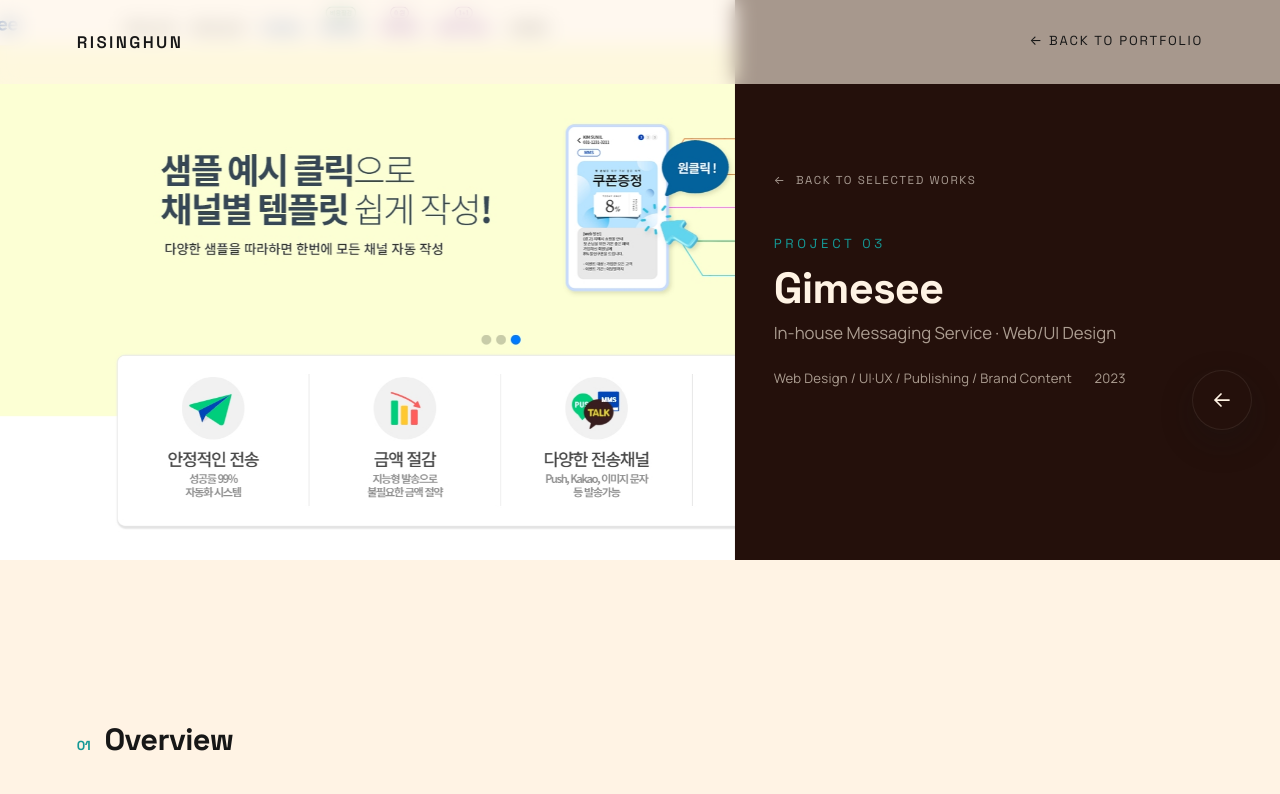
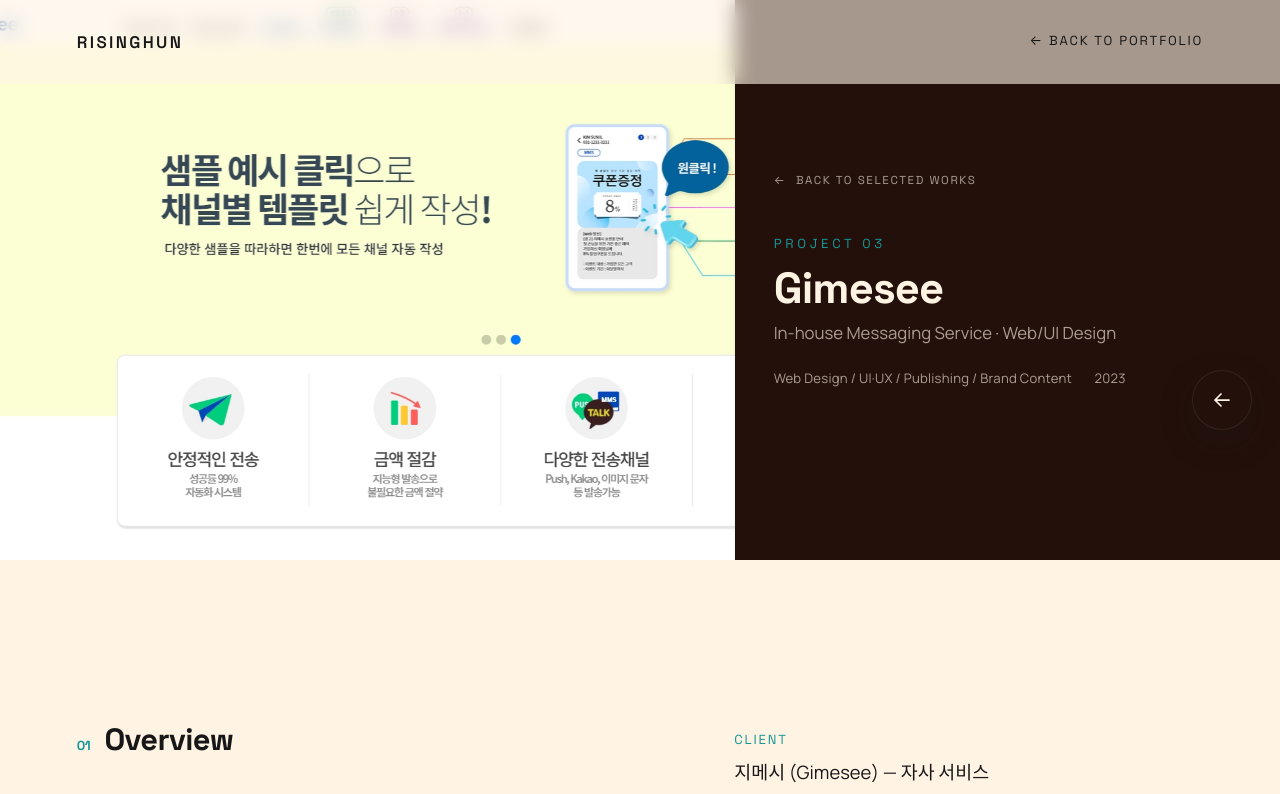
Before and after one commit to risinghun82/risinghun-portfolio, a React (Vite) app: page /#/work/gimesee in a window 1280 px wide. Shown: the top 794 px of the page. Built offline with nearby package versions, Linux system fonts and the light colour scheme; a web font is replaced by a local one.

Commit message:
Align overview facts to title top, drop redundant top rule

```diff
--- a/src/pages/ProjectDetail.css
+++ b/src/pages/ProjectDetail.css
@@ -286,6 +286,14 @@ lives. */
   gap: 0.4rem;
   border-top: 1px solid rgba(23, 23, 23, 0.14);
   padding-top: 0.7rem;
+}
+
+/* CLIENT now sits right at the top of the row, level with the section
+title — a rule directly above it, with nothing above to separate from,
+just reads as a stray line rather than a divider. */
+.case__overview-facts div:first-child {
+  border-top: none;
+  padding-top: 0;
 }
 
 /* CLIENT/SCOPE/DURATION were fs-xs (~11.5px) next to a fs-lg (~21px)
--- a/src/pages/ProjectDetail.jsx
+++ b/src/pages/ProjectDetail.jsx
@@ -198,13 +198,20 @@ the title never overlaps whatever the photo itself contains. */}
             className="case__section"
             aria-labelledby="overview-title"
           >
-            <h2 id="overview-title" className="case__section-title">
-              <span className="case__section-num">{num()}</span> Overview
-            </h2>
+            {/* Title lives inside the grid's left column now (stacked above
+            the summary) instead of spanning full-width above the grid — that
+            way the facts list on the right, as the grid's other column,
+            starts flush with the title's own top edge instead of with the
+            summary paragraph beneath it. */}
             <div className="case__overview-grid">
-              <p className="case__overview-desc">
-                {project.overview.description}
-              </p>
+              <div>
+                <h2 id="overview-title" className="case__section-title">
+                  <span className="case__section-num">{num()}</span> Overview
+                </h2>
+                <p className="case__overview-desc">
+                  {project.overview.description}
+                </p>
+              </div>
               <dl className="case__overview-facts">
                 <div>
                   <dt>Client</dt>
```
